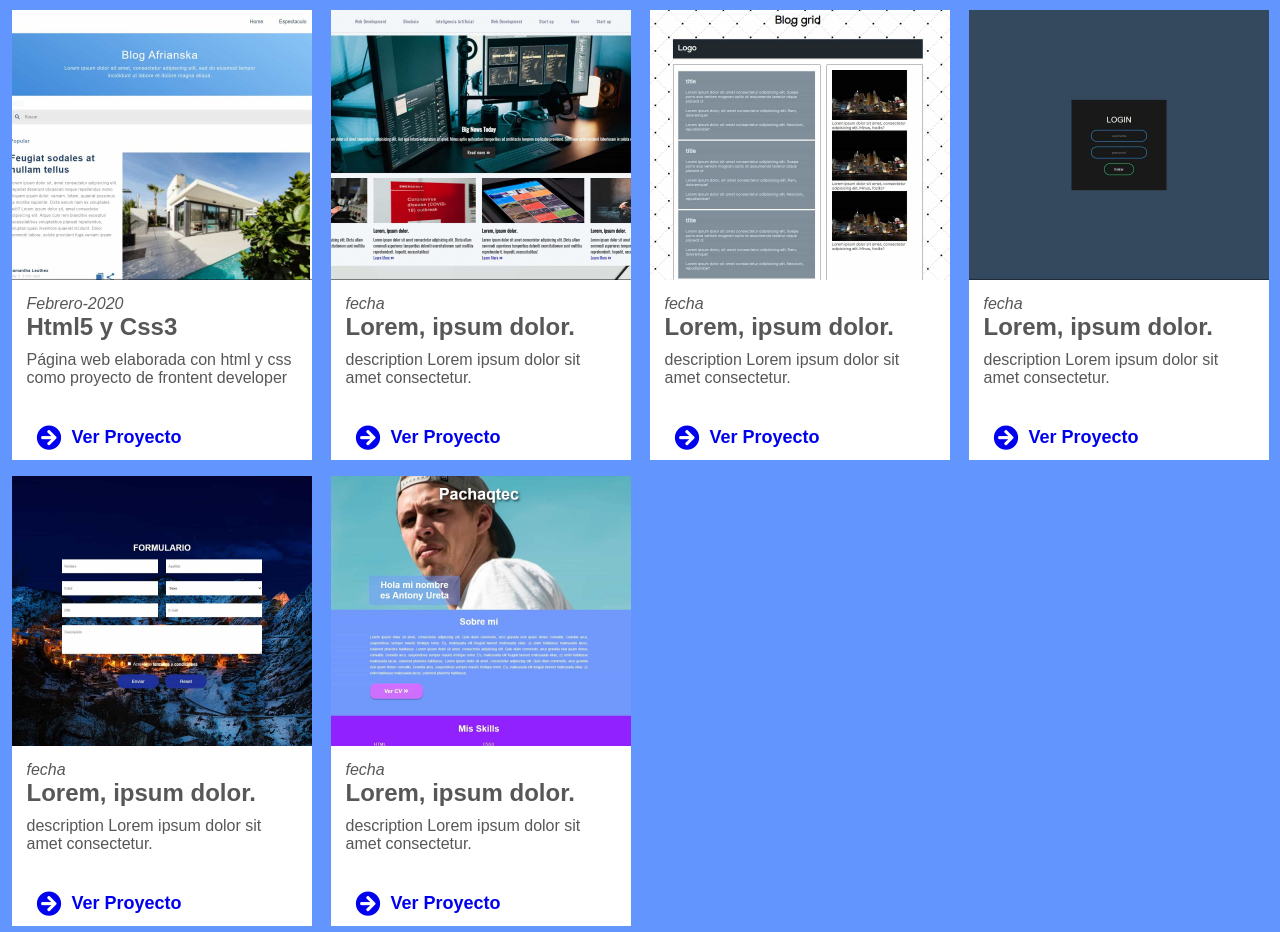
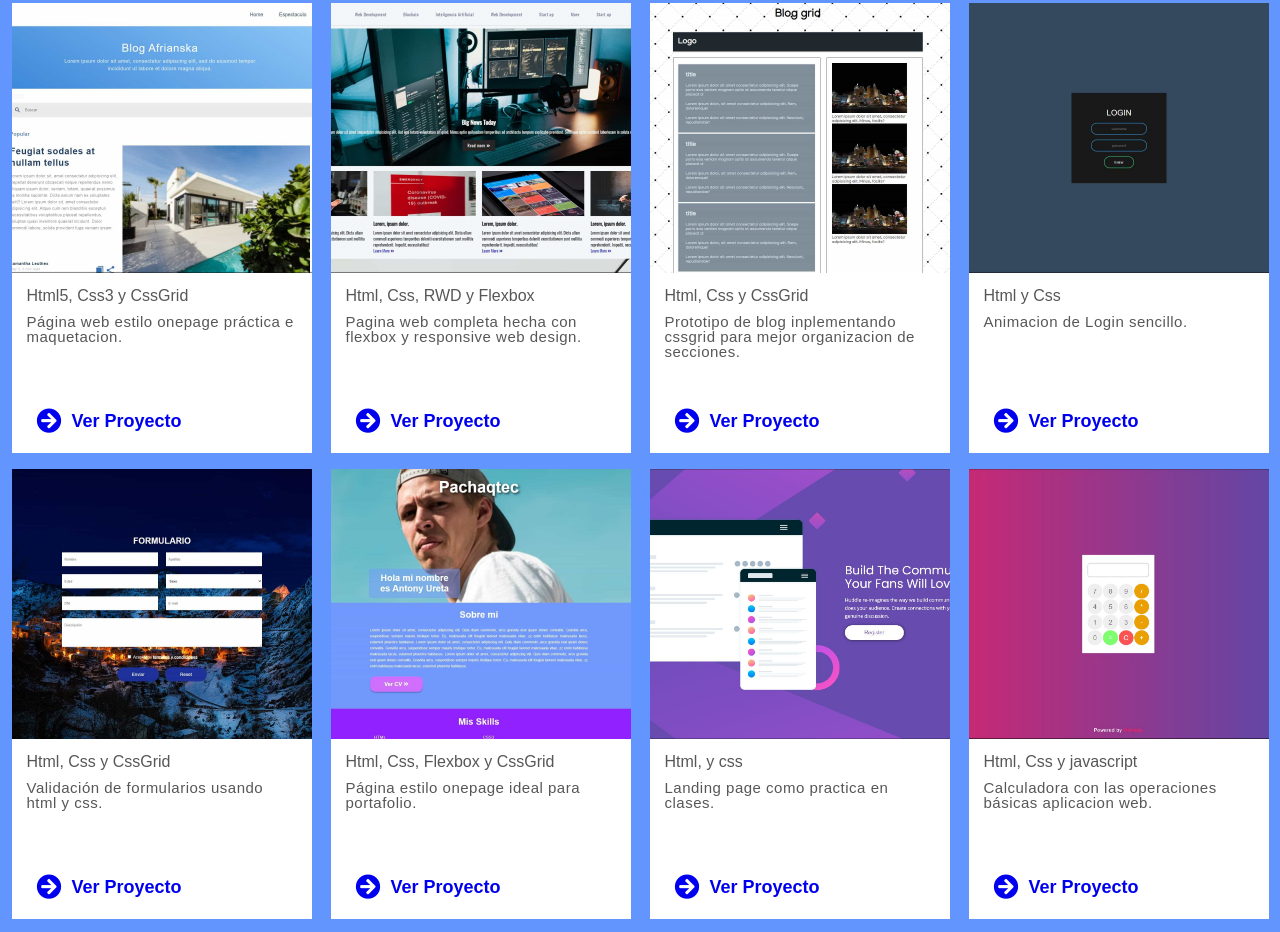
Before and after one commit to AntonyUre/portafolio, a plain HTML site: page portafolio.html in a window 1280 px wide. Shown: the part 107-1039 px from the top of the page. Drawn offline with Linux system fonts and the light colour scheme.

Commit message:
se termino el responsive y las rutas

```diff
--- a/portafolio.html
+++ b/portafolio.html
@@ -1,14 +1,17 @@
 <!DOCTYPE html>
 <html lang="es">
   <head>
-    <meta charset="UTF-8">
-    <meta name="viewport" content="width=device-width, initial-scale=1.0">
+    <meta charset="UTF-8" />
+    <meta name="viewport" content="width=device-width, initial-scale=1.0" />
     <!-- LINK CSS -->
-    <link rel="stylesheet" href="./styles/style_portafolio.css">
+    <link rel="stylesheet" href="./styles/style_portafolio.css" />
     <!-- FONT AWESOME -->
-     <link rel="stylesheet" href="https://cdnjs.cloudflare.com/ajax/libs/font-awesome/5.13.0/css/all.min.css">
+    <link
+      rel="stylesheet"
+      href="https://cdnjs.cloudflare.com/ajax/libs/font-awesome/5.13.0/css/all.min.css"
+    />
     <!-- FAVICON -->
-    <link rel="shortcut icon" href="./img/favicon.png" type="image/x-icon">
+    <link rel="shortcut icon" href="./img/favicon.png" type="image/x-icon" />
     <title>ANTONY-PORTAFOLIO</title>
   </head>
   <body>
@@ -16,12 +19,16 @@
       <h1>Mis Proyectos</h1>
       <div class="portfolio">
         <div class="cards">
-                <figure><img src="./img/web-one.JPG" alt="Web completa en html y css"></figure>
+          <figure>
+            <img src="./img/web-one.JPG" alt="Web completa en html y css" />
+          </figure>
           <div class="box">
             <div class="text">
               <address>Febrero-2020</address>
-                        <h2>Html5 y Css3</h2>
-                        <p>Página web elaborada con html y css como proyecto de frontent developer</p>
+              <h2>Html5, Css3 y CssGrid</h2>
+              <p>
+                Página web estilo onepage práctica e maquetacion.
+              </p>
             </div>
             <div class="button-link">
               <a href="https://web-completa-reto5.vercel.app/" target="_blank">
@@ -32,12 +39,12 @@
           </div>
         </div>
         <div class="cards">
-                <figure><img src="./img/web-two.JPG" alt=""></figure>
+          <figure><img src="./img/web-two.JPG" alt="" /></figure>
           <div class="box">
             <div class="text">
               <address>fecha</address>
-                        <h2>Lorem, ipsum dolor.</h2>
-                        <p>description Lorem ipsum dolor sit amet consectetur.</p>
+              <h2>Html, Css, RWD y Flexbox</h2>
+              <p>Pagina web completa hecha con flexbox y responsive web design.</p>
             </div>
             <div class="button-link">
               <a href="https://website-news.vercel.app/" target="_blank">
@@ -48,12 +55,12 @@
           </div>
         </div>
         <div class="cards">
-                <figure><img src="./img/web-three.JPG" alt=""></figure>
+          <figure><img src="./img/web-three.JPG" alt="" /></figure>
           <div class="box">
             <div class="text">
               <address>fecha</address>
-                        <h2>Lorem, ipsum dolor.</h2>
-                        <p>description Lorem ipsum dolor sit amet consectetur.</p>
+              <h2>Html, Css y CssGrid</h2>
+              <p>Prototipo de blog inplementando cssgrid para mejor organizacion de secciones.</p>
             </div>
             <div class="button-link">
               <a href="https://blog-eight-sigma.vercel.app/" target="_blank">
@@ -64,12 +71,12 @@
           </div>
         </div>
         <div class="cards">
-                <figure><img src="./img/web-four.JPG" alt=""></figure>
+          <figure><img src="./img/web-four.JPG" alt="" /></figure>
           <div class="box">
             <div class="text">
               <address>fecha</address>
-                        <h2>Lorem, ipsum dolor.</h2>
-                        <p>description Lorem ipsum dolor sit amet consectetur.</p>
+              <h2>Html y Css</h2>
+              <p>Animacion de Login sencillo.</p>
             </div>
             <div class="button-link">
               <a href="https://login-two.vercel.app/" target="_blank">
@@ -80,15 +87,18 @@
           </div>
         </div>
         <div class="cards">
-                <figure><img src="./img/web-five.JPG" alt=""></figure>
+          <figure><img src="./img/web-five.JPG" alt="" /></figure>
           <div class="box">
             <div class="text">
               <address>fecha</address>
-                        <h2>Lorem, ipsum dolor.</h2>
-                        <p>description Lorem ipsum dolor sit amet consectetur.</p>
+              <h2>Html, Css y CssGrid</h2>
+              <p>Validación de formularios usando html y css.</p>
             </div>
             <div class="button-link">
-                        <a href="https://formulario-validacion.vercel.app/" target="_blank">
+              <a
+                href="https://formulario-validacion.vercel.app/"
+                target="_blank"
+              >
                 <i class="fas fa-arrow-circle-right"></i>
                 <p>Ver Proyecto</p>
               </a>
@@ -96,15 +106,63 @@
           </div>
         </div>
         <div class="cards">
-                <figure><img src="./img/web-six.JPG" alt=""></figure>
+          <figure><img src="./img/web-six.JPG" alt="" /></figure>
           <div class="box">
             <div class="text">
               <address>fecha</address>
-                        <h2>Lorem, ipsum dolor.</h2>
-                        <p>description Lorem ipsum dolor sit amet consectetur.</p>
+              <h2>Html, Css, Flexbox y CssGrid</h2>
+              <p>Página estilo onepage ideal para portafolio.</p>
             </div>
             <div class="button-link">
               <a href="https://semana-2-hackaton.vercel.app/" target="_blank">
+                <i class="fas fa-arrow-circle-right"></i>
+                <p>Ver Proyecto</p>
+              </a>
+            </div>
+          </div>
+        </div>
+        <div class="cards">
+          <figure><img src="./img/web7.JPG" alt="" /></figure>
+          <div class="box">
+            <div class="text">
+              <address>fecha</address>
+              <h2>Html, y css</h2>
+              <p>Landing page como practica en clases.</p>
+            </div>
+            <div class="button-link">
+              <a href="https://frontend-mentor-r-2.vercel.app/" target="_blank">
+                <i class="fas fa-arrow-circle-right"></i>
+                <p>Ver Proyecto</p>
+              </a>
+            </div>
+          </div>
+        </div>
+        <div class="cards">
+          <figure><img src="./img/web8.JPG" alt="" /></figure>
+          <div class="box">
+            <div class="text">
+              <address>fecha</address>
+              <h2>Html, Css y javascript</h2>
+              <p>Calculadora con las operaciones básicas aplicacion web.</p>
+            </div>
+            <div class="button-link">
+              <a href="https://calculadora-reto-11.vercel.app/" target="_blank">
+                <i class="fas fa-arrow-circle-right"></i>
+                <p>Ver Proyecto</p>
+              </a>
+            </div>
+          </div>
+        </div>
+        <div class="cards">
+          <figure><img src="./img/web9.JPG" alt="" /></figure>
+          <div class="box">
+            <div class="text">
+              <address>fecha</address>
+              <h2>Html, css y javascript</h2>
+              <p>Aplicacion con operaciones matematicas simples usando javascript.</p>
+            </div>
+            <div class="button-link">
+              <a href="https://hackaton-s-9.vercel.app/" target="_blank">
                 <i class="fas fa-arrow-circle-right"></i>
                 <p>Ver Proyecto</p>
               </a>
--- a/styles/style.scss
+++ b/styles/style.scss
@@ -3,20 +3,23 @@
 body{
   height: 100vh;
   background: #6395ff;
-  background-image: url(./img/backg.svg);
+  background-image: url(/img/backg.svg);
   background-repeat: no-repeat;
   background-position: bottom;
   background-size: 100%;
 }
 .wrapper{
   width: 900px;
-  padding: 20px;
+  letter-spacing: 1px;
+  padding: 40px 20px 20px 20px;
   box-sizing: border-box;
   font-family: Arial, Helvetica, sans-serif;
   margin: auto;
   text-align: center;
+
+
   h1{
-    font-size: 20px;
+    font-size: 30px;
     margin-bottom: 10px;
     color: #fff;
   }
@@ -48,3 +51,9 @@ body{
     }
   }
 }
+@media (max-width: 900px){
+  .wrapper{
+    width: 100%;
+    min-width: 420px;
+  }
+}
--- /dev/null
+++ b/styles/style_portafolio.scss
@@ -0,0 +1,127 @@
+@import "reset";
+body {
+  background-color: #6395ff;
+  font-family: Arial, Helvetica, sans-serif;
+}
+.container {
+  width: 1300px;
+  margin: 0 auto;
+  box-sizing: border-box;
+  padding: 10px;
+}
+.container h1 {
+  font-size: 30px;
+  letter-spacing: 1px;
+  text-align: center;
+  padding: 40px 0 30px 0;
+  color: #fff;
+}
+.portfolio {
+  display: grid;
+  width: 100%;
+  grid-template-columns: repeat(auto-fit, minmax(250px, 1fr));
+  gap: 1em;
+}
+
+.cards {
+  width: 100%;
+  max-width: 300px;
+  min-width: 250px;
+  height: 450px;
+  margin: auto;
+  background: #fff;
+  &:hover {
+    box-shadow: 1px 2px 10px 1px rgba(0, 0, 0, 0.5);
+    transition: 0.3s;
+  }
+}
+
+.cards figure {
+  width: 100%;
+  height: 270px;
+}
+.cards figure img {
+  width: 100%;
+  height: 270px;
+  background-position: center;
+  object-fit: cover;
+}
+.box {
+  height: 180px;
+  padding: 15px;
+  box-sizing: border-box;
+  display: inline-flex;
+  flex-wrap: wrap;
+  background: #fff;
+}
+.box .text {
+  height: 120px;
+  color: #575757;
+}
+.text h2 {
+  margin-bottom: 10px;
+}
+.text p {
+  font-size: 15px;
+  letter-spacing: 0.5px;
+}
+address{
+  font-size: 12px;
+  display: none;
+}
+address,
+h2,
+p {
+  color: inherit;
+}
+.button-link {
+  align-items: flex-end;
+  height: 30px;
+  color: #340eaf;
+}
+.button-link a {
+  text-decoration: none;
+  display: flex;
+  align-items: center;
+}
+.button-link a:hover {
+  color: rgb(18, 0, 185);
+  transition: 0.3s;
+}
+.button-link i {
+  font-size: 25px;
+  padding: 0 10px;
+  color: inherit;
+}
+.button-link a p {
+  font-size: 18px;
+  font-weight: bold;
+  color: inherit;
+}
+footer {
+  height: 50px;
+  margin-top: 30px;
+  color: #fff;
+  text-align: center;
+}
+footer p {
+  padding-top: 15px;
+}
+footer p a {
+  color: inherit;
+  text-decoration: none;
+  font-weight: bold;
+  font-size: 18px;
+}
+
+/* MEDIAQUERIS */
+@media (max-width: 1330px) {
+  .container {
+    width: 100%;
+  }
+}
+@media (max-width: 819px) {
+  .cards {
+    max-width: 325px;
+  }
+}
```
Also changed, not shown: index.html (+0 -1 lines), img/web7.JPG (added), img/web8.JPG (added), img/web9.JPG (added), styles/style.css, styles/style_portafolio.css, 2 other files. Lines whose indentation alone changed are shown as unchanged.
